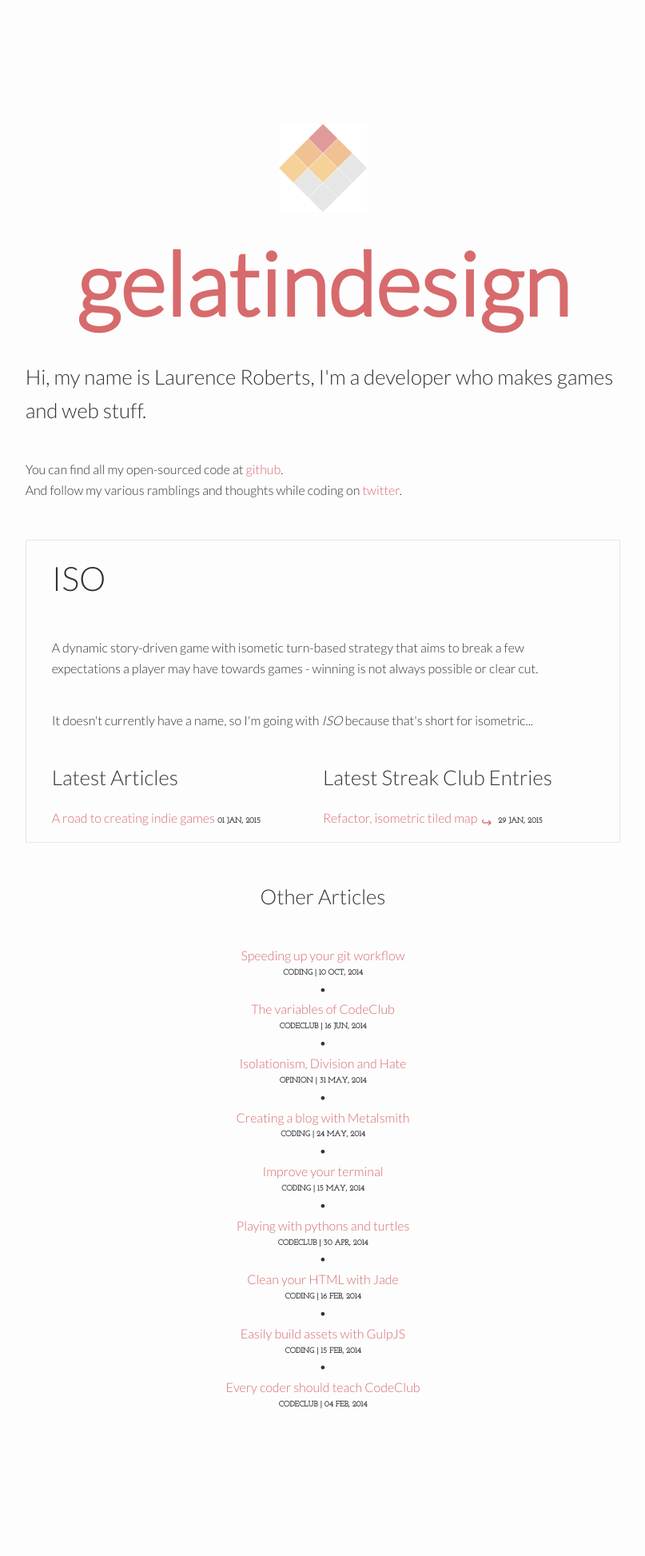
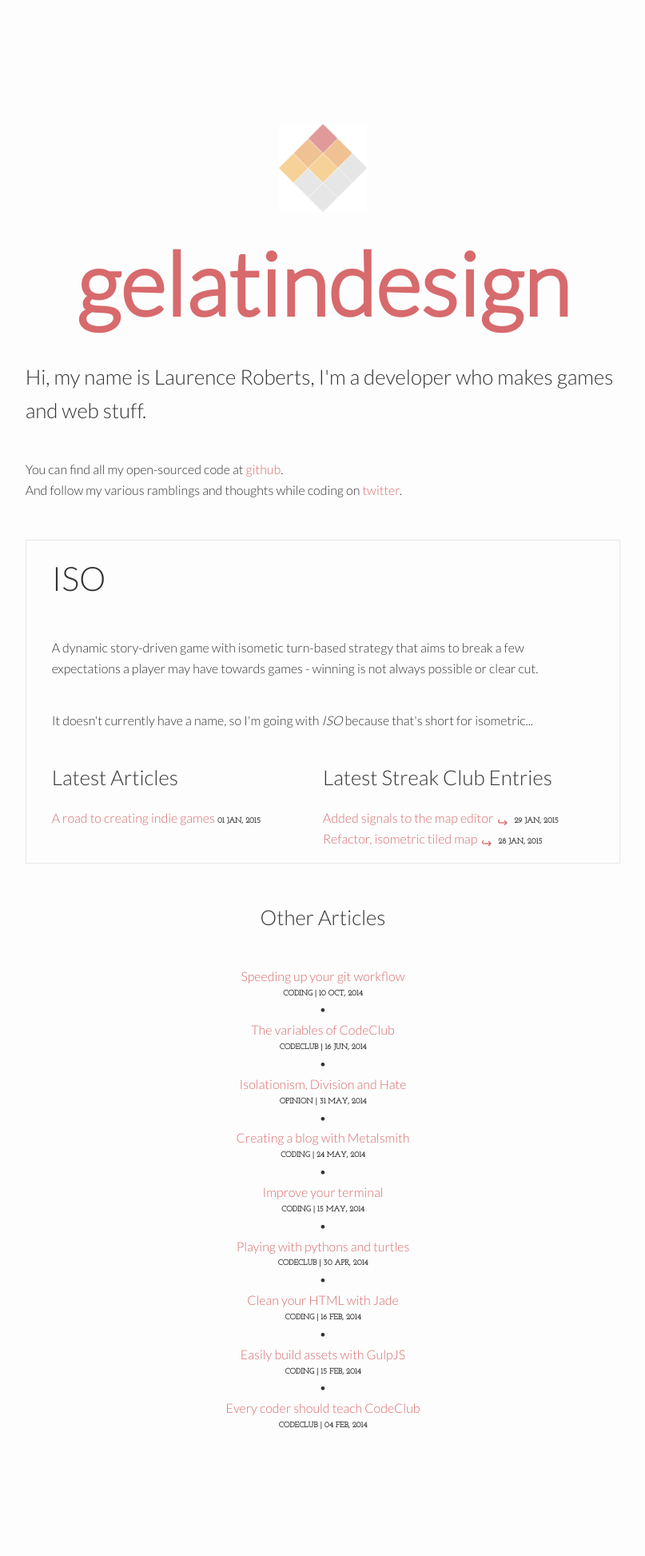
Before and after one commit to lsjroberts/gelatin-design, a Jekyll site: the page built from index.html, in a window 1280 px wide. Shown: the whole page at 80% size, without its empty margins (236-1043 px from the left). Built offline with Jekyll 4.4.1, drawn with Linux system fonts in a browser that asks for light colours; before the commit the page ends 1920 px from its top, so only the background shows below that.

Commit message:
Updated project-iso club.streak list

```diff
--- a/_includes/banners/project-iso.html
+++ b/_includes/banners/project-iso.html
@@ -32,8 +32,12 @@
 
         <ul>
             <li>
+                <a class="post-link external" href="http://streak.club/submission/182">Added signals to the map editor</a>
+                <span class="post-meta">29 Jan, 2015</span>
+            </li>
+            <li>
                 <a class="post-link external" href="http://streak.club/submission/138">Refactor, isometric tiled map</a>
-                <span class="post-meta">29 Jan, 2015</span>
+                <span class="post-meta">28 Jan, 2015</span>
             </li>
         </ul>
     </div>
--- a/_includes/post.html
+++ b/_includes/post.html
@@ -7,7 +7,7 @@
         <p class="post-meta post-categories">
             {{ page.category }}
             {% for tag in page.tags %}
-                 • {{ tag }}
+                • {{ tag }}
             {% endfor %}
         </p>
     </header>
```
Also changed, not shown: 9 other files.
